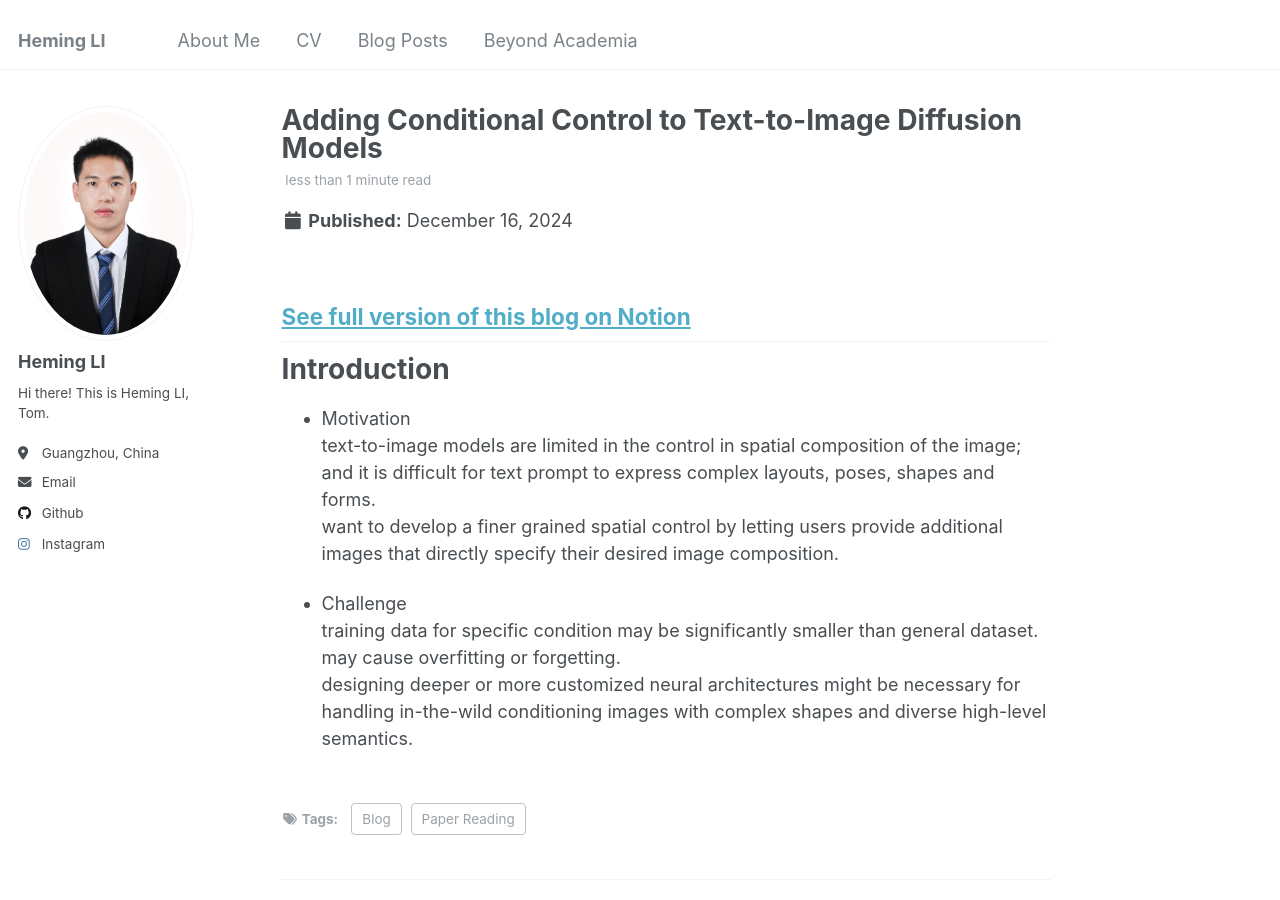
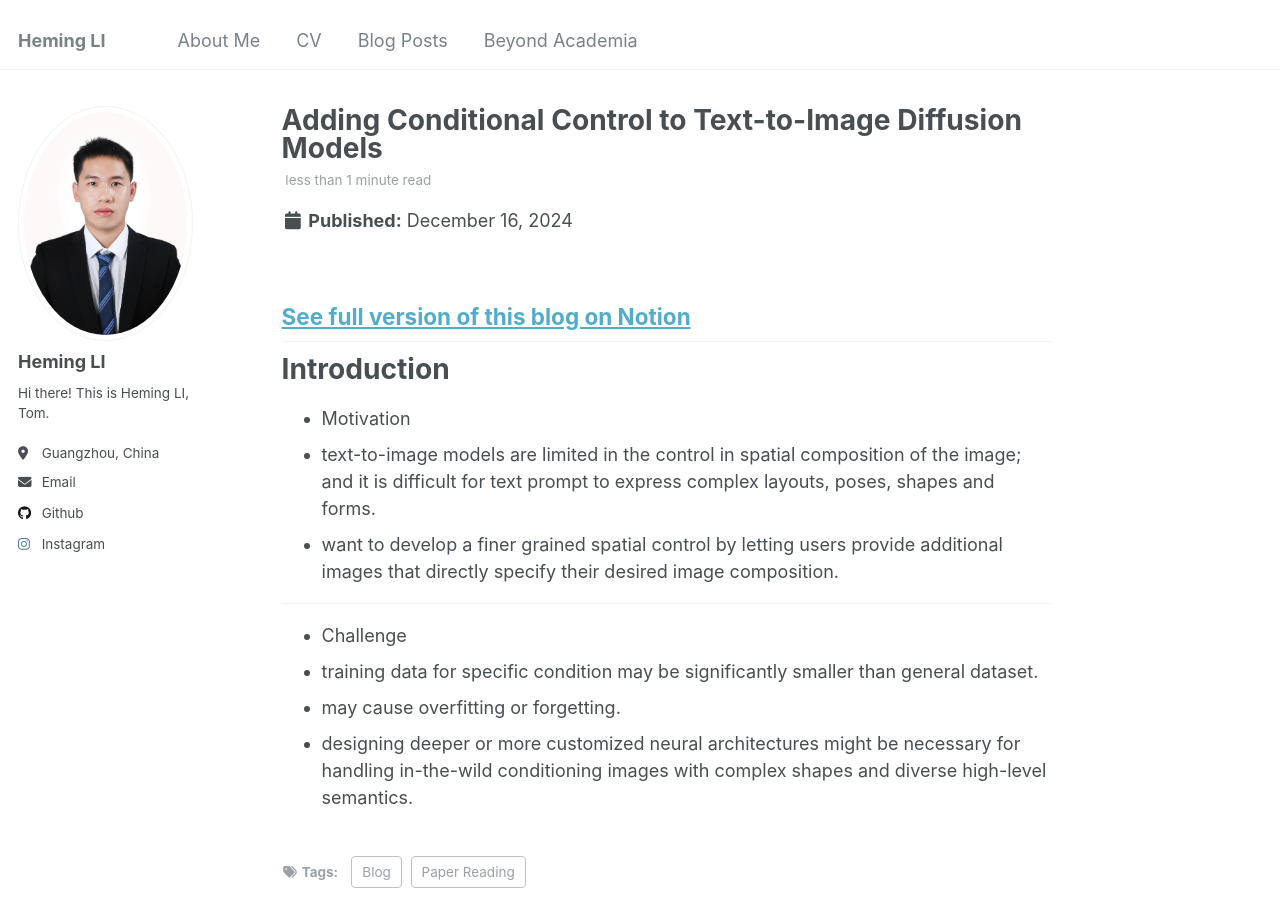
Before and after one commit to Tom-Liii/Tom-Liii.github.io, a Jekyll site: the page built from _posts/2024-12-16-blog-post-2.md, in a window 1280 px wide and 900 px high. Built offline with Jekyll 4.4.1, drawn with Linux system fonts in a browser that asks for light colours.

```diff
--- a/_posts/2024-12-16-blog-post-2.md
+++ b/_posts/2024-12-16-blog-post-2.md
@@ -10,11 +10,12 @@ tags:
 # Introduction
 
 - Motivation
-text-to-image models are limited in the control in spatial composition of the image; and it is difficult for text prompt to express complex layouts, poses, shapes and forms.
-want to develop a finer grained spatial control by letting users provide additional images that directly specify their desired image composition.
+- text-to-image models are limited in the control in spatial composition of the image; and it is difficult for text prompt to express complex layouts, poses, shapes and forms.
+- want to develop a finer grained spatial control by letting users provide additional images that directly specify their desired image composition.
 
+---
 
 - Challenge
-training data for specific condition may be significantly smaller than general dataset.
-may cause overfitting or forgetting.
-designing deeper or more customized neural architectures might be necessary for handling in-the-wild conditioning images with complex shapes and diverse high-level semantics.
+- training data for specific condition may be significantly smaller than general dataset.
+- may cause overfitting or forgetting.
+- designing deeper or more customized neural architectures might be necessary for handling in-the-wild conditioning images with complex shapes and diverse high-level semantics.
```
